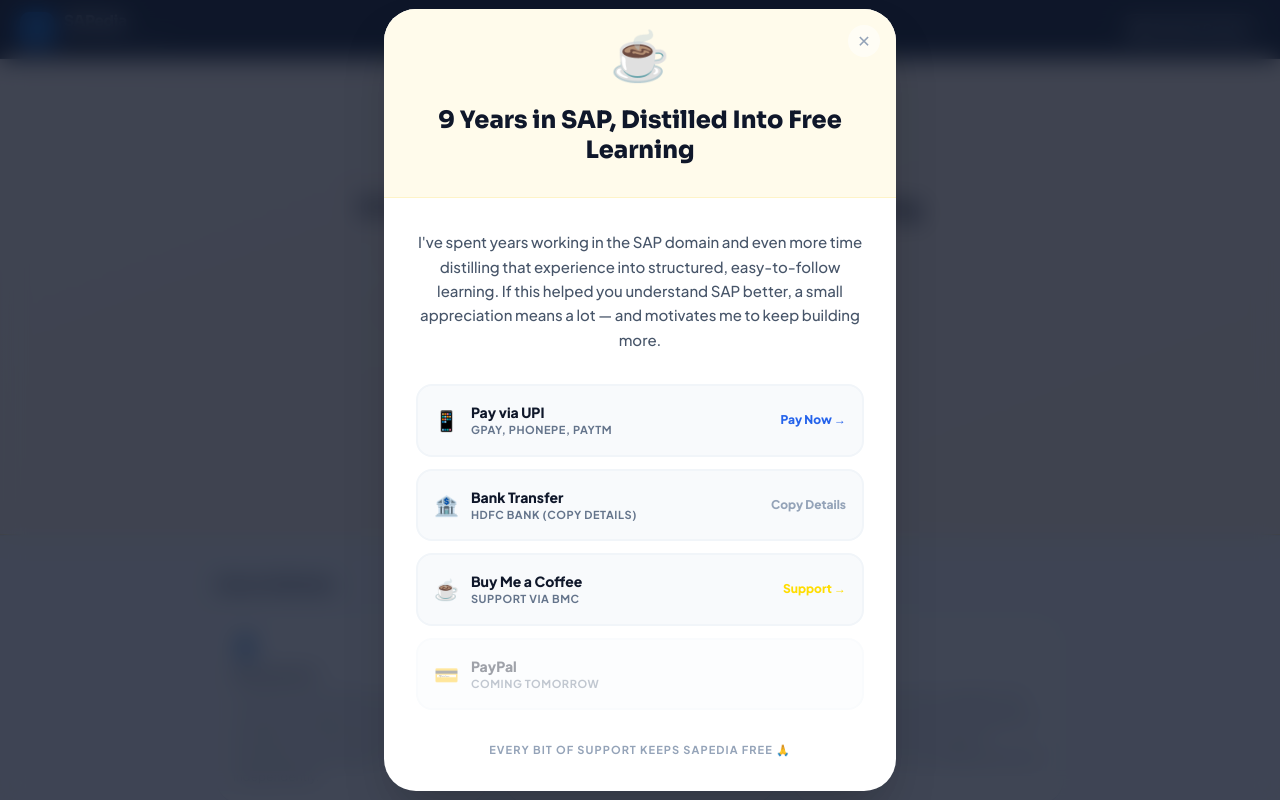
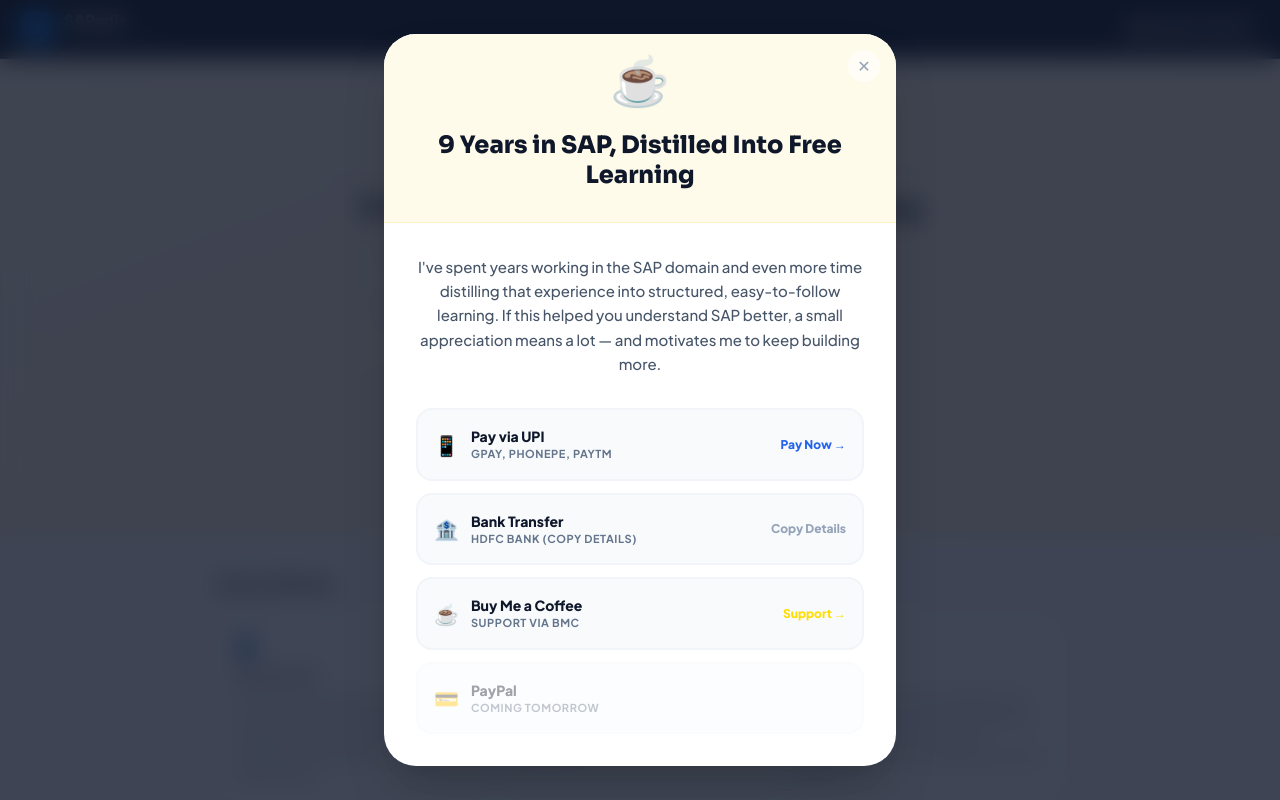
Before and after one commit to Dhthakkar/sapedia, a Next.js app: page / in a window 1280 px wide. Both pictures are taken after a click on the button "☕ Support the Creator". Shown: the part 1796-2596 px from the top of the page. Built offline with nearby package versions, Linux system fonts and the light colour scheme; no server answers.

Commit message:
fix: remove support tag and final build verify

```diff
--- a/components/ui/DonationModal.tsx
+++ b/components/ui/DonationModal.tsx
@@ -102,10 +102,6 @@
               </div>
             </div>
           </div>
-
-          <p className="text-center text-[11px] text-slate-400 mt-8 font-bold uppercase tracking-widest">
-            Every bit of support keeps SAPedia free 🙏
-          </p>
         </div>
       </div>
     </div>
```
